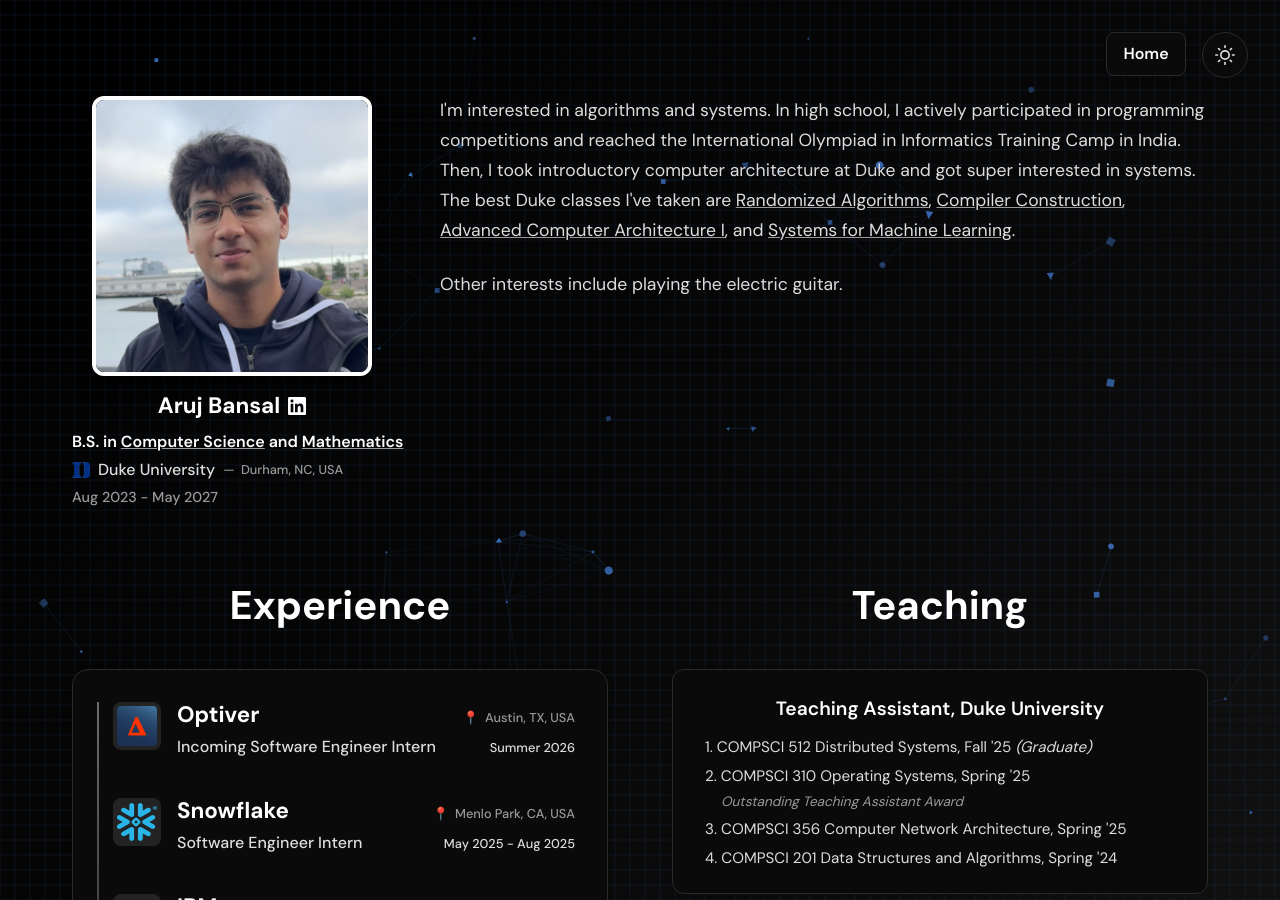
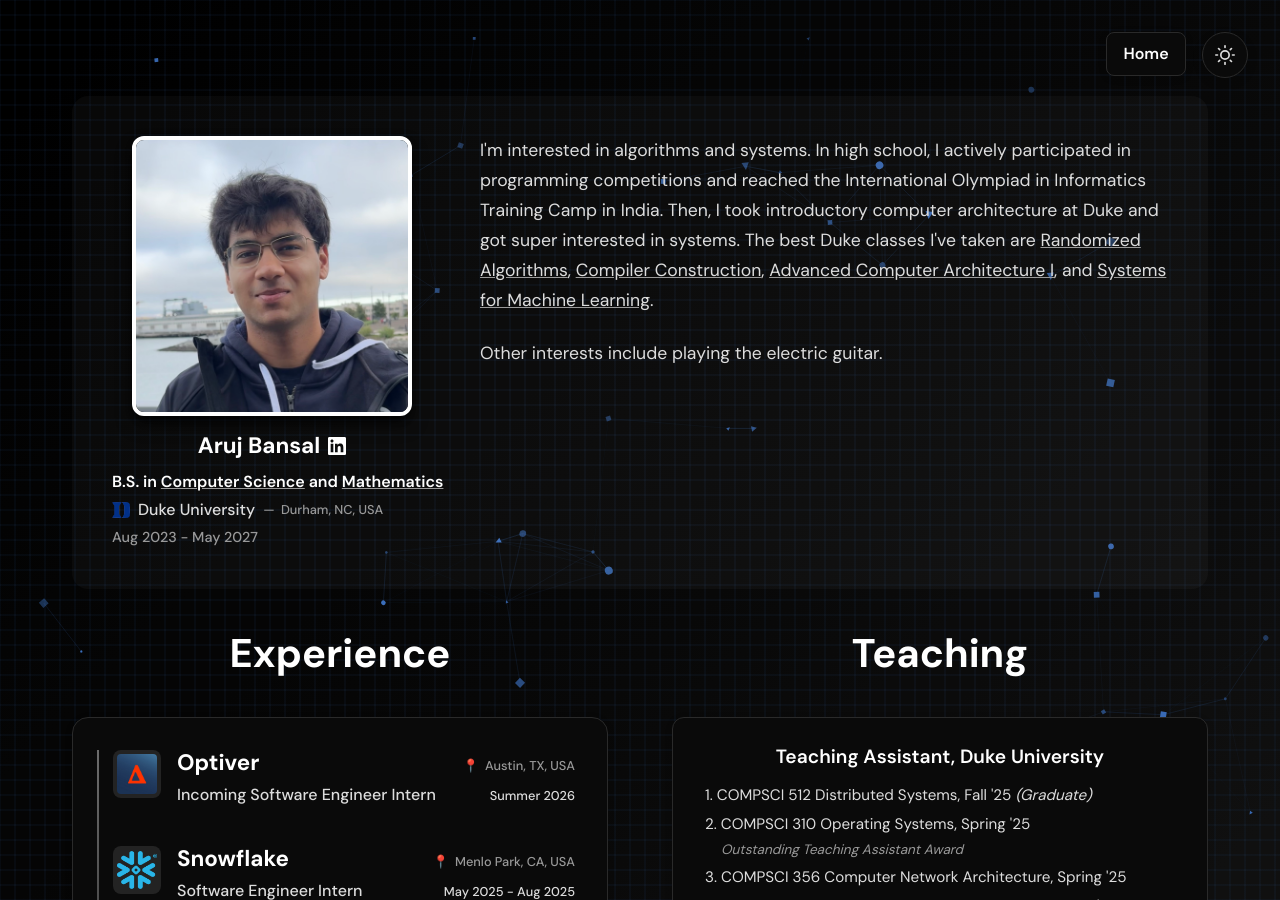
Before and after one commit to arujbansal/arujbansal.github.io, a Jekyll site: the page built from docs/index.md, in a window 1280 px wide and 900 px high. Built offline with Jekyll 4.4.1, drawn with Linux system fonts in a browser that asks for light colours.

Commit message:
Add transparent white background in dark mode

```diff
--- a/docs/assets/css/main.css
+++ b/docs/assets/css/main.css
@@ -241,7 +241,7 @@
   padding: 4rem 2rem;
   max-width: 1200px;
   margin: 0 auto;
-  gap: 4rem;
+  gap: 2rem;
 }
 
 /* Top Section - Photo and Description Side by Side */
@@ -250,6 +250,9 @@
   align-items: flex-start;
   gap: 3rem;
   text-align: left;
+  background: rgba(255, 255, 255, 0.03);
+  padding: 2.5rem;
+  border-radius: 16px;
 }
 
 .profile-info {
```
